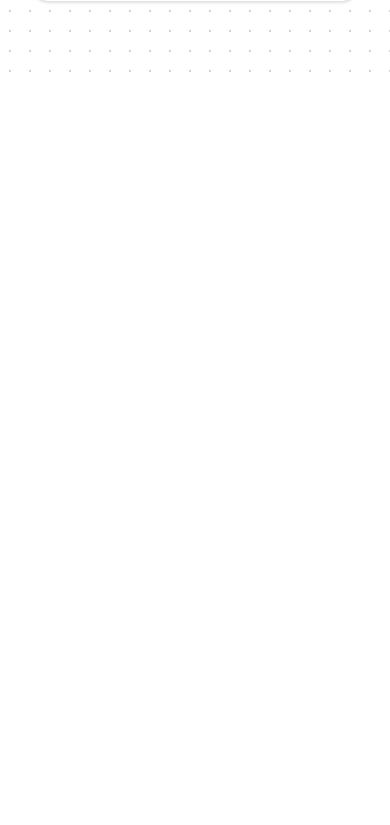
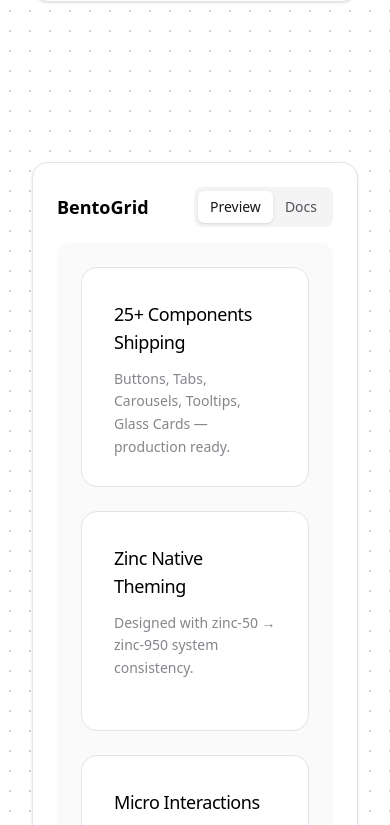
Before and after one commit to Reline-UI/reline-ui, a React (Vite) app: page / in a window 390 px wide. Shown: the part 6459-7284 px from the top of the page. Before the commit the page ends 6541 px from the top, so only its background shows below. Built offline with nearby package versions, Linux system fonts and the light colour scheme.

Commit message:
bentogrid has been added

```diff
--- a/example/App.jsx
+++ b/example/App.jsx
@@ -36,11 +36,15 @@ import {
   RelineSliderNext,
   RelineCard,
   SliderButton,
+  RelineBentoGrid,
 } from "../src";
 
 import ComponentPreview from "../src/docs/ComponentPreview";
 
 export default function App() {
+
+  // Bento card data
+   const bentoItems = [ { title: "25+ Components Shipping", description: "Buttons, Tabs, Carousels, Tooltips, Glass Cards — production ready.", large: true, }, { title: "Zinc Native Theming", description: "Designed with zinc-50 → zinc-950 system consistency.", }, { title: "Micro Interactions", description: "Subtle motion. System-driven animation.", }, { title: "Open Governance", description: "Community powered. Carefully curated evolution.", large: true, }]
   return (
     <main className="relative min-h-screen w-full p-8 pt-20 dark:bg-zinc-950 dark:text-white overflow-x-hidden">
       {/* Background */}
@@ -302,6 +306,10 @@ export default function App() {
             </RelineSlider>
           </div>
         </ComponentPreview>
+
+        <ComponentPreview title={"BentoGrid"}>
+          <RelineBentoGrid items={bentoItems} />
+        </ComponentPreview>
       </div>
     </main>
   );
--- /dev/null
+++ b/src/components/BentoGrids/RelineBentoGrid.jsx
@@ -0,0 +1,99 @@
+"use client"
+
+import { motion } from "framer-motion"
+import { useState } from "react"
+import { cn } from "../../utils/cn"
+
+/* ----------------------------- */
+/* Main Component                */
+/* ----------------------------- */
+    export function RelineBentoGrid({ items = [], className }) {
+    return (
+        <div className="grid grid-cols-1 md:grid-cols-3 auto-rows-[220px] gap-6">
+  {items.map((item, index) => (
+    <BentoCard
+      key={index}
+      className={cn(
+        "hover:rotate-2",
+        item.large && "md:col-span-2"
+      )}
+    >
+      <CardContent
+        title={item.title}
+        description={item.description}
+      />
+    </BentoCard>
+  ))}
+</div>
+    )
+    }
+
+/* ----------------------------- */
+/* Bento Card                    */
+/* ----------------------------- */
+function BentoCard({ children, className }) {
+  const [hovered, setHovered] = useState(false)
+
+  return (
+    <motion.div
+      onHoverStart={() => setHovered(true)}
+      onHoverEnd={() => setHovered(false)}
+      className={cn(
+        "relative rounded-2xl border overflow-hidden cursor-pointer transition-all duration-500",
+        "bg-white border-zinc-200",
+        "dark:bg-zinc-900 dark:border-zinc-800",
+        className
+      )}
+      style={
+        hovered
+          ? {
+              boxShadow:
+                "0 0 0 1px rgba(113,113,122,0.6), 0 0 20px rgba(113,113,122,0.25)"
+            }
+          : {}
+      }
+    >
+      {/* Subtle moving light sweep */}
+      <div
+        className={cn(
+          "pointer-events-none absolute inset-0 rounded-2xl overflow-hidden",
+          hovered ? "opacity-100" : "opacity-0"
+        )}
+      >
+        <div className="absolute -left-1/2 top-0 h-full w-1/2 bg-linear-to-r from-transparent via-blue-300 to-transparent dark:via-blue-100  animate-border-sweep" />
+      </div>
+
+      <div className="relative h-full p-8 flex flex-col justify-between">
+        {children}
+      </div>
+    </motion.div>
+  )
+}
+/* ----------------------------- */
+/* Card Content                  */
+/* ----------------------------- */
+function CardContent({ title, description, className }) {
+  return (
+    <div className={cn("flex flex-col gap-3 ", className)}>
+
+      <motion.h3
+        initial={{ y: 0 }}
+        whileHover={{ y: -4 }}
+        transition={{ duration: 0.25 }}
+        className="text-lg font-medium tracking-tight"
+      >
+        {title}
+      </motion.h3>
+
+      <motion.p
+        initial={{ opacity: 0.7 }}
+        whileHover={{ opacity: 1 }}
+        transition={{ duration: 0.25 }}
+        className="text-sm leading-relaxed text-zinc-600 dark:text-zinc-400"
+      >
+        {description}
+      </motion.p>
+
+    </div>
+  )
+}
--- a/src/index.js
+++ b/src/index.js
@@ -46,3 +46,4 @@ export {GlassProfileCard} from "./components/GlassProfileCard/index.jsx"
 export {RelineSlider, RelineSliderPrev, RelineSliderNext,RelineCard,
 } from "./components/Slider/index.jsx"
 export {SliderButton} from "./components/Buttons/SliderButton/SliderButton.jsx"
+export {RelineBentoGrid} from "./components/BentoGrids/RelineBentoGrid.jsx"
--- a/tailwind.config.js
+++ b/tailwind.config.js
@@ -1,7 +1,11 @@
 export default {
-  content: [
-    './index.html',
-    './src/**/*.{js,jsx}',
-    './example/**/*.{js,jsx}'
-  ]
-}
+  content: ["./index.html", "./src/**/*.{js,jsx}", "./example/**/*.{js,jsx}"],
+  theme: {
+    extend: {
+      animation: {
+        "spin-slow": "spin 6s linear infinite",
+      },
+    },
+  },
+  darkMode: "class",
+};
```
